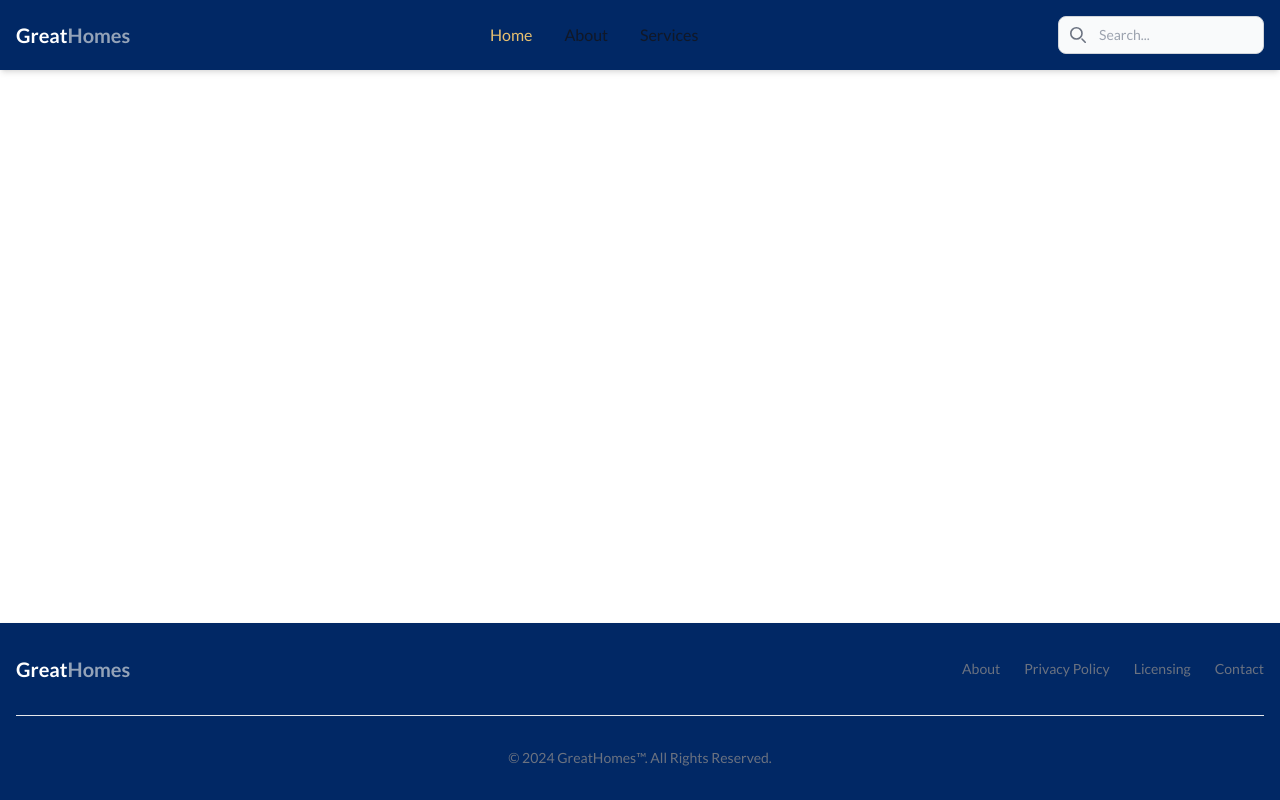
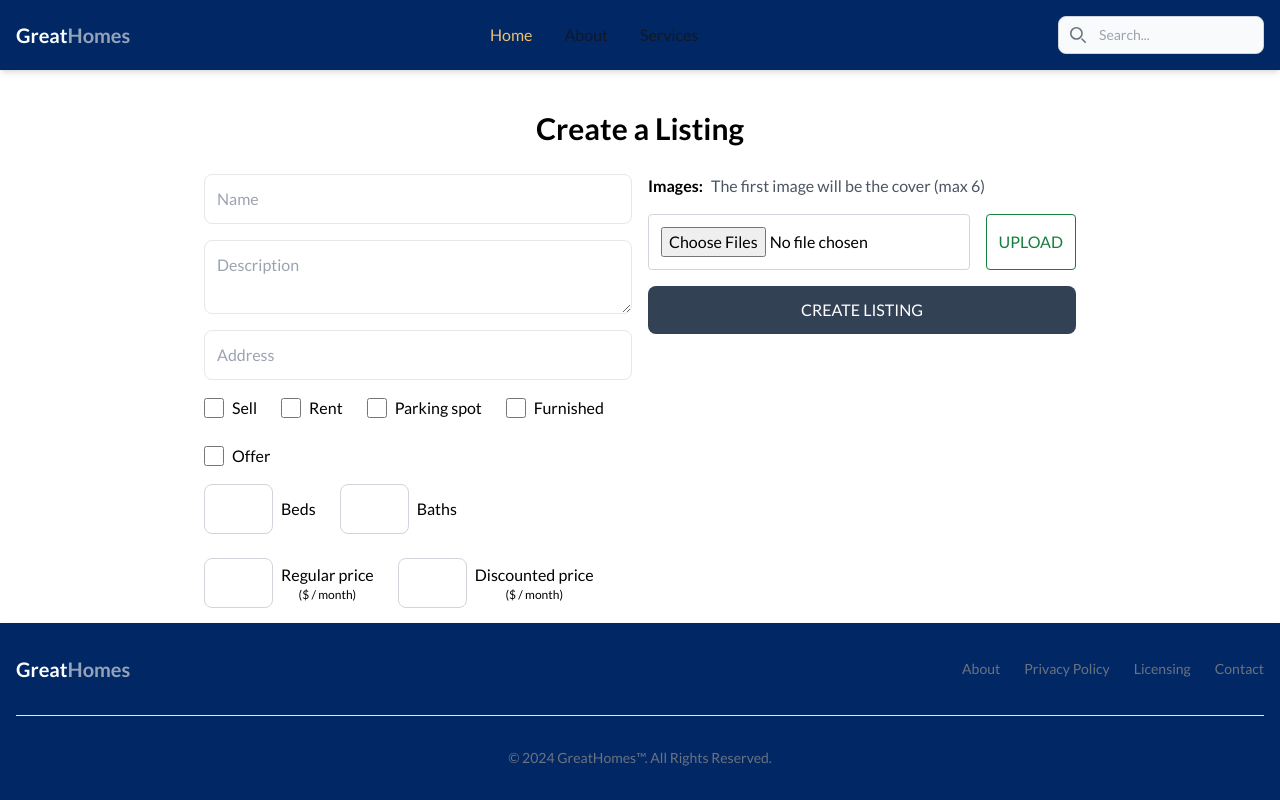
Before and after one commit to shane-abh/Great-Homes, a React (Vite) app in the folder client/: page /create-listing in a window 1280 px wide. Built offline with nearby package versions, Linux system fonts and the light colour scheme.

Commit message:
lisiting page crud ui

```diff
--- a/client/src/App.jsx
+++ b/client/src/App.jsx
@@ -6,6 +6,7 @@ import SignIn from "./pages/SignIn";
 import Profile from "./pages/Profile";
 import Header from "./components/Header";
 import Footer from "./components/Footer";
+import CreateListing from './pages/CreateListing';
 
 export default function App() {
   return (
@@ -18,6 +19,7 @@ export default function App() {
           <Route path="/SignUp" element={<SignUp />}></Route>
           <Route path="/SignIn" element={<SignIn />}></Route>
           <Route path="/Profile" element={<Profile />}></Route>
+          <Route path='/create-listing' element={<CreateListing />} />
         </Routes>
       </div>
       <Footer />
--- /dev/null
+++ b/client/src/pages/CreateListing.jsx
@@ -0,0 +1,122 @@
+import React from 'react';
+
+export default function CreateListing() {
+  return (
+    <main className='p-3 max-w-4xl mx-auto'>
+      <h1 className='text-3xl font-semibold text-center my-7'>
+        Create a Listing
+      </h1>
+      <form className='flex flex-col sm:flex-row gap-4'>
+        <div className='flex flex-col gap-4 flex-1'>
+          <input
+            type='text'
+            placeholder='Name'
+            className='border p-3 rounded-lg'
+            id='name'
+            maxLength='62'
+            minLength='10'
+            required
+          />
+          <textarea
+            type='text'
+            placeholder='Description'
+            className='border p-3 rounded-lg'
+            id='description'
+            required
+          />
+          <input
+            type='text'
+            placeholder='Address'
+            className='border p-3 rounded-lg'
+            id='address'
+            required
+          />
+          <div className='flex gap-6 flex-wrap'>
+            <div className='flex gap-2'>
+              <input type='checkbox' id='sale' className='w-5' />
+              <span>Sell</span>
+            </div>
+            <div className='flex gap-2'>
+              <input type='checkbox' id='rent' className='w-5' />
+              <span>Rent</span>
+            </div>
+            <div className='flex gap-2'>
+              <input type='checkbox' id='parking' className='w-5' />
+              <span>Parking spot</span>
+            </div>
+            <div className='flex gap-2'>
+              <input type='checkbox' id='furnished' className='w-5' />
+              <span>Furnished</span>
+            </div>
+            <div className='flex gap-2'>
+              <input type='checkbox' id='offer' className='w-5' />
+              <span>Offer</span>
+            </div>
+          </div>
+          <div className='flex flex-wrap gap-6'>
+            <div className='flex items-center gap-2'>
+              <input
+                type='number'
+                id='bedrooms'
+                min='1'
+                max='10'
+                required
+                className='p-3 border border-gray-300 rounded-lg'
+              />
+              <p>Beds</p>
+            </div>
+            <div className='flex items-center gap-2'>
+              <input
+                type='number'
+                id='bathrooms'
+                min='1'
+                max='10'
+                required
+                className='p-3 border border-gray-300 rounded-lg'
+              />
+              <p>Baths</p>
+            </div>
+            <div className='flex items-center gap-2'>
+              <input
+                type='number'
+                id='regularPrice'
+                min='1'
+                max='10'
+                required
+                className='p-3 border border-gray-300 rounded-lg'
+              />
+              <div className='flex flex-col items-center'>
+                <p>Regular price</p>
+                <span className='text-xs'>($ / month)</span>
+              </div>
+            </div>
+            <div className='flex items-center gap-2'>
+              <input
+                type='number'
+                id='discountPrice'
+                min='1'
+                max='10'
+                required
+                className='p-3 border border-gray-300 rounded-lg'
+              />
+              <div className='flex flex-col items-center'>
+                <p>Discounted price</p>
+                <span className='text-xs'>($ / month)</span>
+              </div>
+            </div>
+          </div>
+        </div>
+        <div className="flex flex-col flex-1 gap-4">
+          <p className='font-semibold'>Images:
+          <span className='font-normal text-gray-600 ml-2'>The first image will be the cover (max 6)</span>
+          </p>
+          <div className="flex gap-4">
+            <input className='p-3 border border-gray-300 rounded w-full' type="file" id='images' accept='image/*' multiple />
+            <button className='p-3 text-green-700 border border-green-700 rounded uppercase hover:shadow-lg disabled:opacity-80'>Upload</button>
+          </div>
+        <button className='p-3 bg-slate-700 text-white rounded-lg uppercase hover:opacity-95 disabled:opacity-80'>Create Listing</button>
+        </div>
+      </form>
+    </main>
+  );
+}
--- a/client/src/pages/Profile.jsx
+++ b/client/src/pages/Profile.jsx
@@ -16,6 +16,7 @@ import {
 import { useDispatch } from "react-redux";
 import { ToastContainer, toast } from "react-toastify";
 import { handleApiRequest } from "../util/handleApiRequest.js";
+import { Link } from 'react-router-dom';
 
 export default function Profile() {
   const [formData, setFormData] = useState({});
@@ -141,12 +142,18 @@ export default function Profile() {
           <div className="mt-5 ">
             <input
               disabled={loading}
-              className="focus:outline-none w-full text-primary bg-secondary  font-bold rounded-lg text-sm px-5 py-2.5 me-2 mb-2 dark:focus:ring-yellow-900"
+              className="focus:outline-none w-full text-primary bg-secondary  font-bold rounded-lg text-sm px-5 py-2.5 me-2 mb-6 dark:focus:ring-yellow-900"
               type="submit"
               value={loading ? "Loading..." : "Update Profile"}
             />
           </div>
+
+          <Link className='bg-green-700 text-white p-3 rounded-lg uppercase text-center hover:opacity-95 ' to={"/create-listing"}>
+          Create Listing
+        </Link>
+
         </form>
+
         <ToastContainer
           position="top-center"
           autoClose={5000}
@@ -173,6 +180,7 @@ export default function Profile() {
           >
             Sign Out
           </button>
+
         </div>
       </div>
     </div>
```
